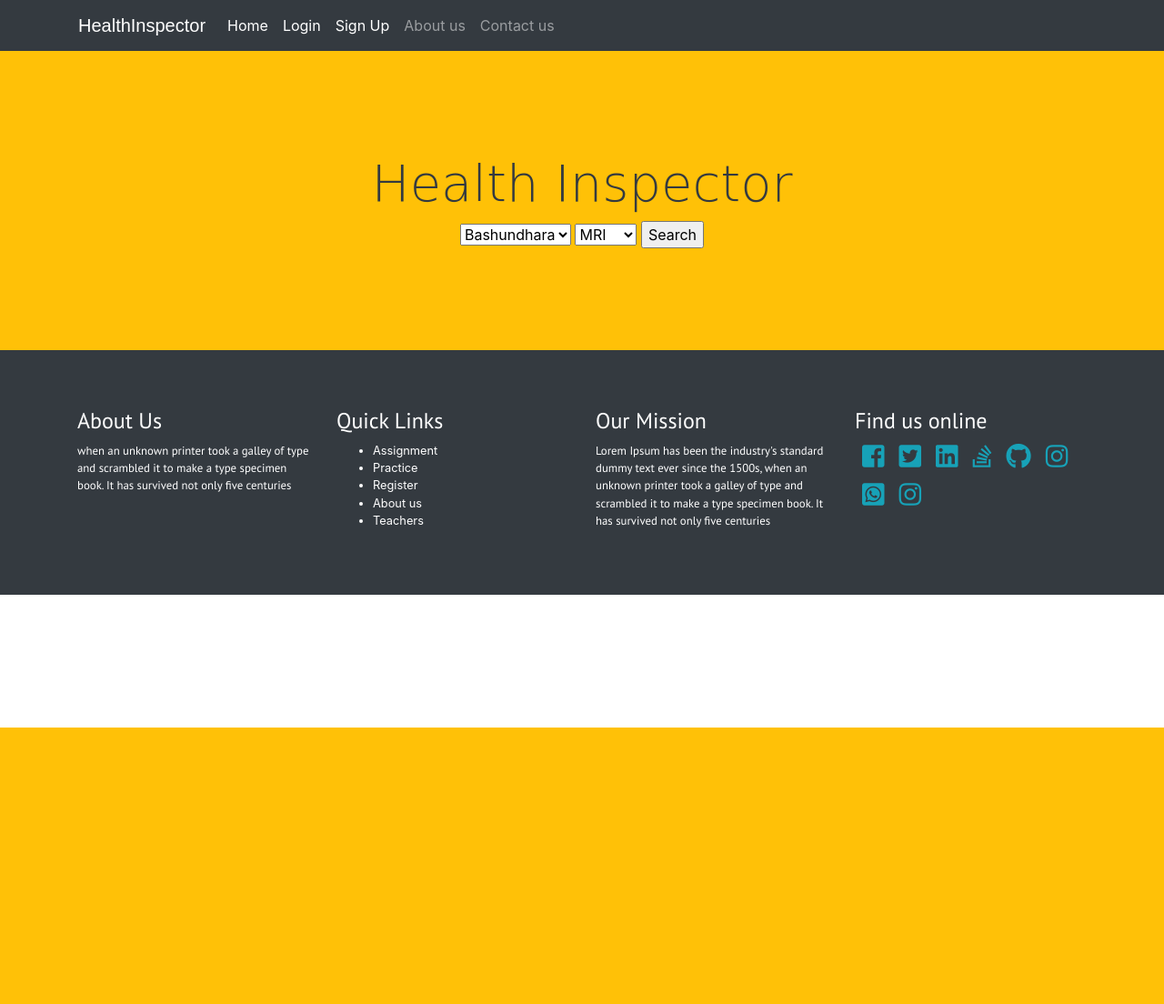
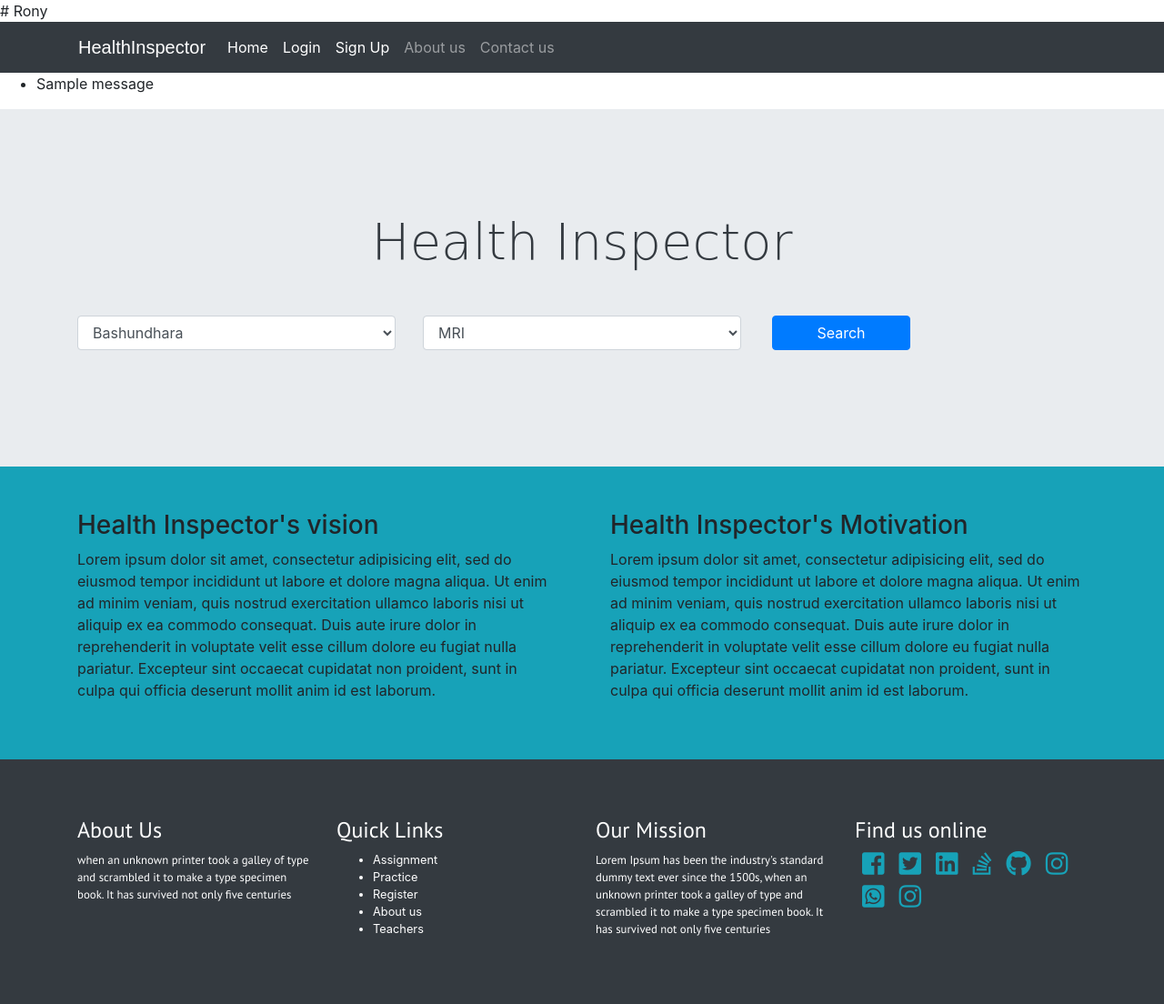
Before and after one commit to mmrumii/health_inspector, a Flask app: page / in a window 1280 px wide. Shown: the whole page at 91% size. Before the commit the page ends 800 px from the top, so only its background shows below. Run offline with Flask 2, Linux system fonts and the light colour scheme; tables that the repository leaves empty hold one stand-in row (values such as "Sample post"); one stand-in notice (Sample message) is shown; some libraries are stand-ins or nearby versions; some web fonts are replaced.

Commit message:
functionalities updated

```diff
--- a/forms.py
+++ b/forms.py
@@ -2,6 +2,7 @@ from flask_wtf import FlaskForm
 from wtforms import StringField, PasswordField, BooleanField, DateField, SelectField, IntegerField, FloatField, SubmitField,TextAreaField
 from wtforms.validators import InputRequired, Email, Length
 from wtforms.fields.html5 import TelField, EmailField
+
 
 
 class UserRegistrationForm(FlaskForm):
@@ -18,19 +19,3 @@ class LoginForm(FlaskForm):
     Password = PasswordField("Password", validators=[InputRequired(), Length(min=8,max=50)], render_kw={"placeholder": "Password"})
     Remember = BooleanField('Remember me')
     Submit = SubmitField("Login")
-
-
-class SearchForm(FlaskForm):
-    location = SelectField("", validators=[InputRequired()], choices=[('Bashundhara','Bashundhara'),('Uttara','Uttara')])
-    service = SelectField("", validators=[InputRequired()], choices=[('MRI','MRI'),('X-Ray','X-Ray')])
-    Submit = SubmitField("Search")
-
-
-class ServiceForm(FlaskForm):
-    ServiceName = StringField("", validators=[InputRequired(), Length(min=2, max=100)], render_kw={"placeholder": "Name"})
-    Location = StringField("", validators=[InputRequired(), Length(min=2, max=20)], render_kw={"placeholder": "Location"})
-    DetailsLocation = TextAreaField("", validators=[InputRequired(), Length(min=2, max=100)], render_kw={"placeholder": "details "})
-    HospitalName = StringField("", validators=[InputRequired(), Length(min=2, max=100)], render_kw={"placeholder": "hospital"})
-    Price = IntegerField("", render_kw={"placeholder": "price"})
-    Phone = StringField("", validators=[InputRequired(), Length(min=2, max=200)], render_kw={"placeholder": "phone"})
-    Submit = SubmitField("Create")
--- /dev/null
+++ b/other_forms.py
@@ -0,0 +1,21 @@
+# Zohabul
+
+from flask_wtf import FlaskForm
+from wtforms import Form, StringField, validators, PasswordField, BooleanField, DateField, SelectField, IntegerField, FloatField, SubmitField,TextAreaField
+
+
+
+class ServiceForm(Form):
+    ServiceName = StringField("service name", [validators.DataRequired()], render_kw={"placeholder": "Name"})
+    Location = StringField("location", [validators.DataRequired(),validators.Length(min=2, max=20)], render_kw={"placeholder": "Location"})
+    DetailsLocation = StringField("details Location", [validators.DataRequired()], render_kw={"placeholder": "details "})
+    HospitalName = StringField("hospital Name", [validators.DataRequired()], render_kw={"placeholder": "hospital"})
+    Price = IntegerField("price", render_kw={"placeholder": "price"})
+    Phone = StringField("phone", render_kw={"placeholder": "phone"})
+    Submit = SubmitField("Create")
+
+
+class SearchForm(Form):
+    location = SelectField("", [validators.DataRequired()], choices=[('Bashundhara','Bashundhara'),('Uttara','Uttara')])
+    service = SelectField("", [validators.DataRequired()], choices=[('MRI','MRI'),('X-Ray','X-Ray')])
+    Submit = SubmitField("Search")
--- a/templates/base.html
+++ b/templates/base.html
@@ -22,6 +22,15 @@
   </head>
   <body>
     {% include 'header.html' %}
+    {% with messages = get_flashed_messages() %}
+      {% if messages %}
+        <ul>
+        {% for message in messages %}
+          <li>{{ message }}</li>
+        {% endfor %}
+        </ul>
+      {% endif %}
+    {% endwith %}
     {% block content %}{% endblock %}
     {% include 'footer.html' %}
     <!-- Optional JavaScript -->
--- a/templates/index.html
+++ b/templates/index.html
@@ -1,25 +1,45 @@
+# Rony
 {% extends 'base.html' %}
-
 {% block content %}
-
 <section id="welcome">
 
-        <div class="jumbotron jumbotron-fluid bg-warning mb-0">
+        <div class="jumbotron jumbotron-fluid mb-0">
 
           <div class="container py-5 text-center text-dark">
             <h1 class="display-4 text-center fnt_kumar">Health Inspector</h1>
-              <form>
-                    {{form.location}}
-                    {{form.service}}
-                    {{form.Submit}}
+              <form class="mt-5" action="{{url_for('home')}}" method="post">
+                <div class="row">
+                  <div class="col-4">
+                    {{form.location(class="form-control")}}
+                    </div>
+                    <div class="col-4">
+                    {{form.service(class="form-control")}}
+                    </div>
+                    <div class="col-2">
+                    {{form.Submit(class="btn btn-primary px-5") }}
+                    </div>
+                </div>
                 </form>
           </div>
-
         </div>
 
 </section>
 
+<section class="bg-info">
+<div class="container py-5">
+  <div class="row">
+    <div class="col">
+      <h3>Health Inspector's vision</h3>
+      <p class="pr-3">Lorem ipsum dolor sit amet, consectetur adipisicing elit, sed do eiusmod tempor incididunt ut labore et dolore magna aliqua. Ut enim ad minim veniam, quis nostrud exercitation ullamco laboris nisi ut aliquip ex ea commodo consequat. Duis aute irure dolor in reprehenderit in voluptate velit esse cillum dolore eu fugiat nulla pariatur. Excepteur sint occaecat cupidatat non proident, sunt in culpa qui officia deserunt mollit anim id est laborum.</p>
+    </div>
+    <div class="col">
+      <h3 class="pl-3">Health Inspector's Motivation</h3>
+      <p class="pl-3">Lorem ipsum dolor sit amet, consectetur adipisicing elit, sed do eiusmod tempor incididunt ut labore et dolore magna aliqua. Ut enim ad minim veniam, quis nostrud exercitation ullamco laboris nisi ut aliquip ex ea commodo consequat. Duis aute irure dolor in reprehenderit in voluptate velit esse cillum dolore eu fugiat nulla pariatur. Excepteur sint occaecat cupidatat non proident, sunt in culpa qui officia deserunt mollit anim id est laborum.</p>
+    </div>
+  </div>
+</div>
 
+</section>
 
 
 {% endblock %}
--- a/templates/s_provider_dashboard.html
+++ b/templates/s_provider_dashboard.html
@@ -9,14 +9,14 @@
 
                 <img class="mb-5 img-fluid col-4 float-left mr-5" src="{{url_for('static', filename='images/user.png')}}">
                 <h3>{{current_user.FullName}}</h3>
-                <p class="small mb-4">{{current_user.UserType}}</p>
+                <p class="small mb-4">Service Provider</p>
                 <p><strong>Username : </strong>{{current_user.Username}}</p>
                 <p><strong>Email address : </strong>{{current_user.EmailAddress}}</p>
                 <a class="mt-3" href="{{url_for('logout')}}">Log out</a>
                 {% endif %}
             </div>
             <div class="col-6">
-                <a href="#">Add new service</a>
+                <a href="{{ url_for('new_service') }}">Add new service</a>
             </div>
         </div>
     </div>
--- a/templates/search_result.html
+++ b/templates/search_result.html
@@ -1,5 +1,6 @@
+# Rony
 {% extends 'base.html' %}
 
 {% block content %}
-    Dashboard Page
+    Search result page
 {% endblock %}
```
Also changed, not shown: templates/_formhelpers.html (added, +12 -0 lines), templates/customer_dashboard.html (+1 -6 lines), templates/new_service.html (+31 -36 lines), health.db.
